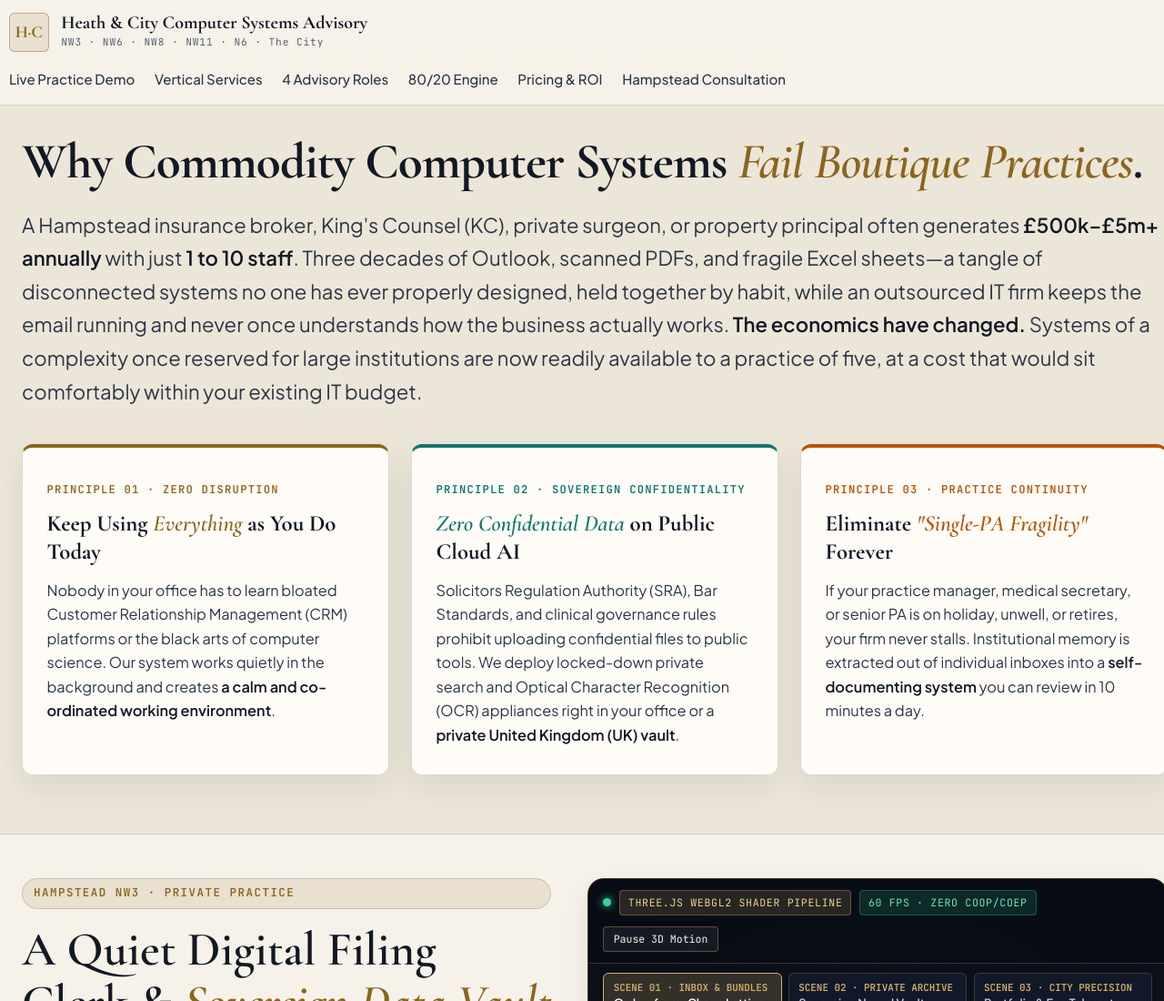
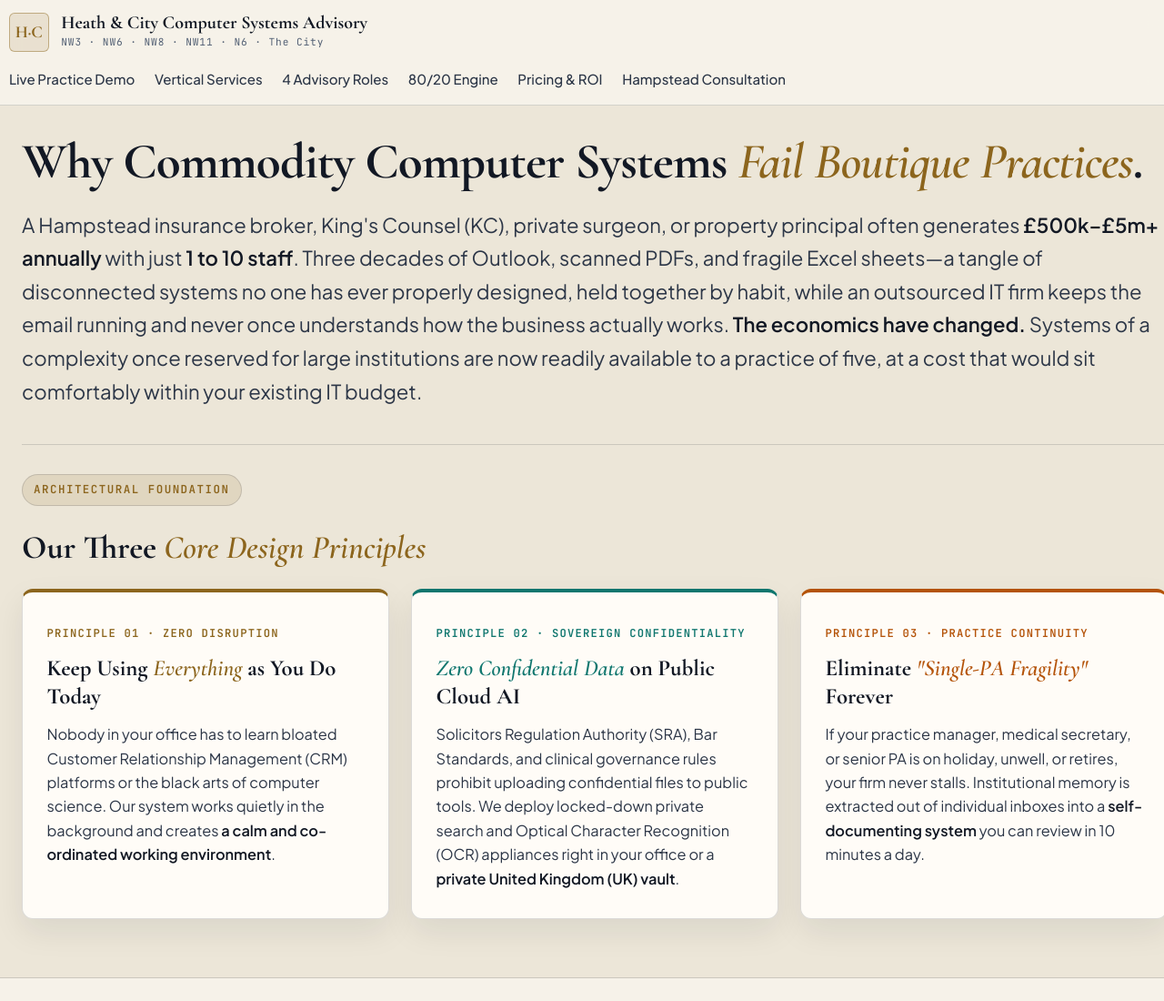
Before and after one commit to wazzuck/heathandcity, a website with bundled scripts: page index.html in a window 1280 px wide. Shown: the top 1100 px of the page at 91% size. Built offline with nearby package versions, Linux system fonts and the light colour scheme; animation ran at ten frames a second.

Commit message:
Introduce header banner for Core Design Principles
- Add .principles-masthead with subtle border divider, badge, and
  Cormorant Garamond heading highlighting Our Three Core Design Principles.
- Ensure 80-column line width limits and verify test suite passes.

```diff
--- a/css/styles.css
+++ b/css/styles.css
@@ -632,6 +632,27 @@ a:hover {
   color: var(--accent-gold);
 }
 
+.principles-masthead {
+  margin-top: 1rem;
+  margin-bottom: 1.5rem;
+  border-top: 1px solid var(--border-subtle);
+  padding-top: 2rem;
+}
+
+.principles-title {
+  font-family: var(--font-serif);
+  font-size: clamp(1.85rem, 2.8vw, 2.45rem);
+  line-height: 1.2;
+  font-weight: 700;
+  margin: 0.5rem 0 0 0;
+  color: var(--text-primary);
+}
+
+.principles-title em {
+  font-style: italic;
+  color: var(--accent-gold);
+}
+
 .clerk-promises {
   display: grid;
   grid-template-columns: repeat(3, 1fr);
--- a/index.html
+++ b/index.html
@@ -105,6 +105,13 @@ INVARIANTS:
           practice of five, at a cost that would sit comfortably within your
           existing IT budget.
         </p>
+
+        <div class="principles-masthead">
+          <div class="eyebrow">ARCHITECTURAL FOUNDATION</div>
+          <h3 class="principles-title">
+            Our Three <em>Core Design Principles</em>
+          </h3>
+        </div>
 
         <div class="clerk-promises">
           <article class="promise-card">
```
